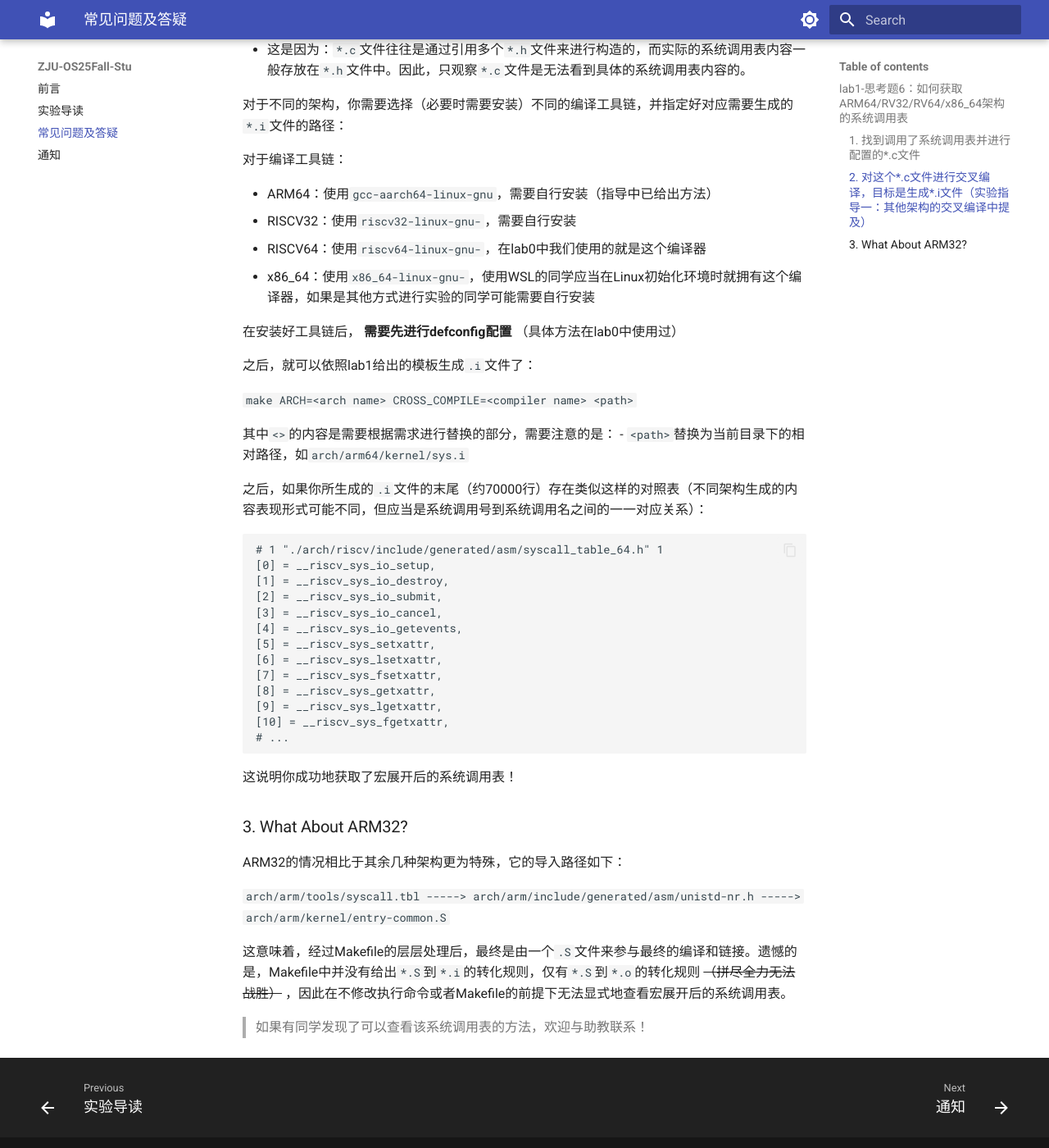
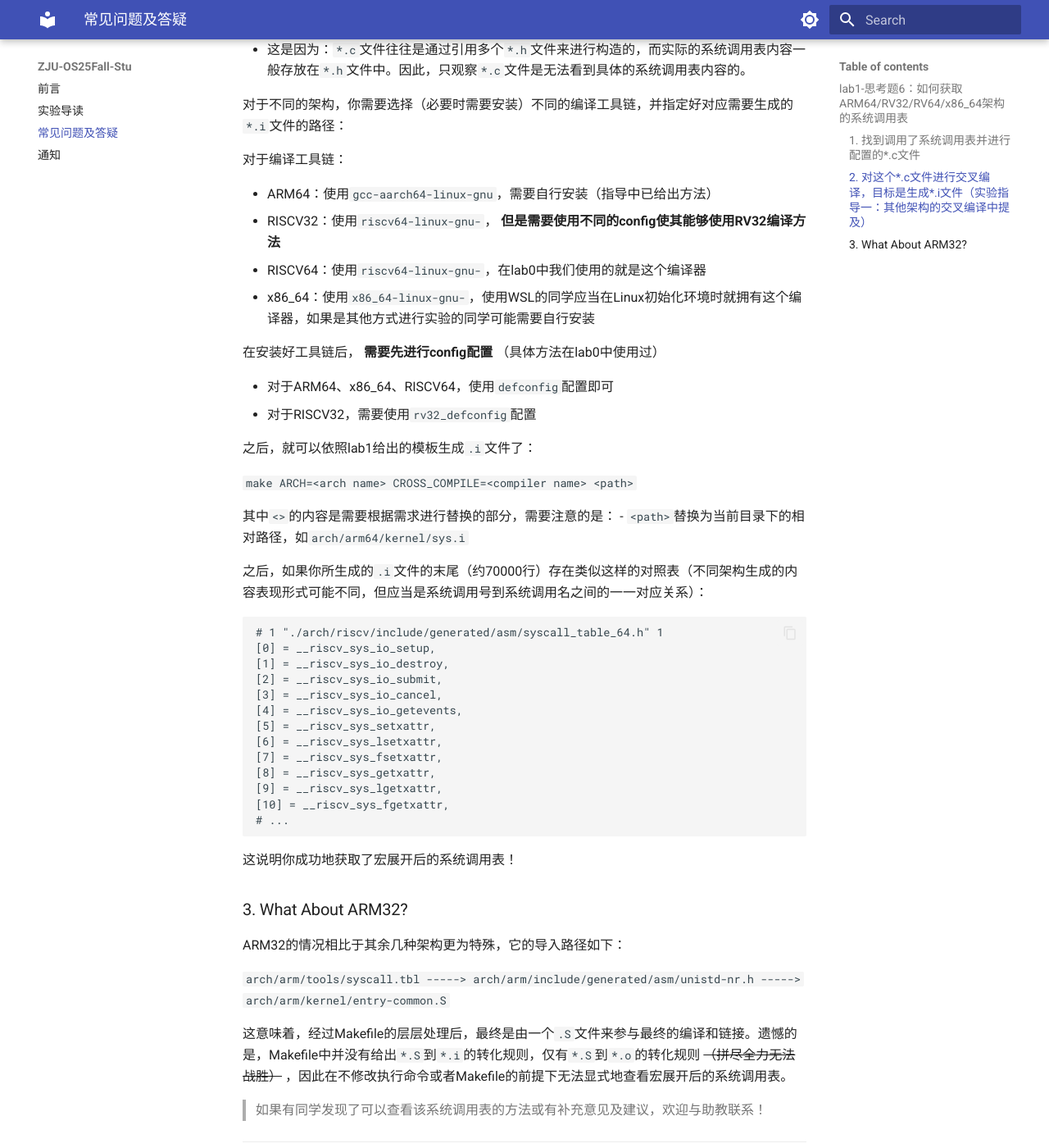
Before and after one commit to SuDIS-ZJU/OS25Fall, an MkDocs documentation site: the page built from docs/FAQ.md, in a window 1280 px wide and 1400 px high, scrolled down 1162 px. Shown: the whole window at 82% size. Built offline with MkDocs 1.6.1 and Material for MkDocs 9.7.7, drawn with Linux system fonts in a browser that asks for light colours; some of the changed text lies outside the part shown.

Commit message:
fix FAQ-1

```diff
--- a/docs/FAQ.md
+++ b/docs/FAQ.md
@@ -43,11 +43,14 @@
 对于编译工具链：
 
 - ARM64：使用`gcc-aarch64-linux-gnu`，需要自行安装（指导中已给出方法）
-- RISCV32：使用`riscv32-linux-gnu-`，需要自行安装
+- RISCV32：使用`riscv64-linux-gnu-`， **但是需要使用不同的config使其能够使用RV32编译方法**
 - RISCV64：使用`riscv64-linux-gnu-`，在lab0中我们使用的就是这个编译器
 - x86_64：使用`x86_64-linux-gnu-`，使用WSL的同学应当在Linux初始化环境时就拥有这个编译器，如果是其他方式进行实验的同学可能需要自行安装
 
-在安装好工具链后， **需要先进行defconfig配置** （具体方法在lab0中使用过）
+在安装好工具链后， **需要先进行config配置** （具体方法在lab0中使用过）
+
+- 对于ARM64、x86_64、RISCV64，使用`defconfig`配置即可
+- 对于RISCV32，需要使用`rv32_defconfig`配置
 
 之后，就可以依照lab1给出的模板生成`.i`文件了：
 
@@ -84,4 +87,8 @@ ARM32的情况相比于其余几种架构更为特殊，它的导入路径如下
 
 这意味着，经过Makefile的层层处理后，最终是由一个`.S`文件来参与最终的编译和链接。遗憾的是，Makefile中并没有给出`*.S`到`*.i`的转化规则，仅有`*.S`到`*.o`的转化规则 ~~（拼尽全力无法战胜）~~ ，因此在不修改执行命令或者Makefile的前提下无法显式地查看宏展开后的系统调用表。
 
-> 如果有同学发现了可以查看该系统调用表的方法，欢迎与助教联系！
+> 如果有同学发现了可以查看该系统调用表的方法或有补充意见及建议，欢迎与助教联系！
+
+---
+
+特别感谢黄同学为实验指导做出的补充！同时也鼓励同学们发掘实验文档中的问题并与助教交流！
```
